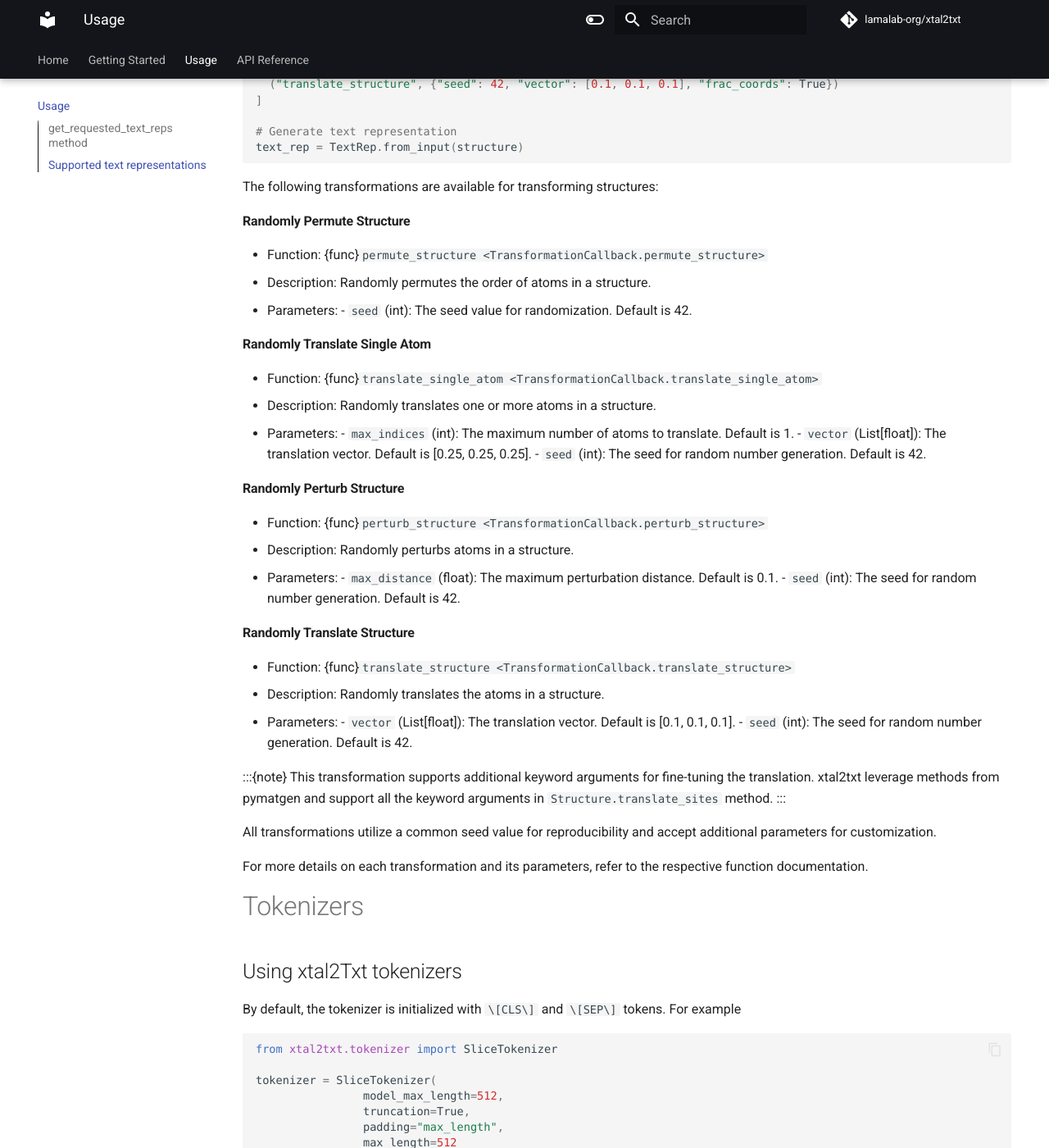
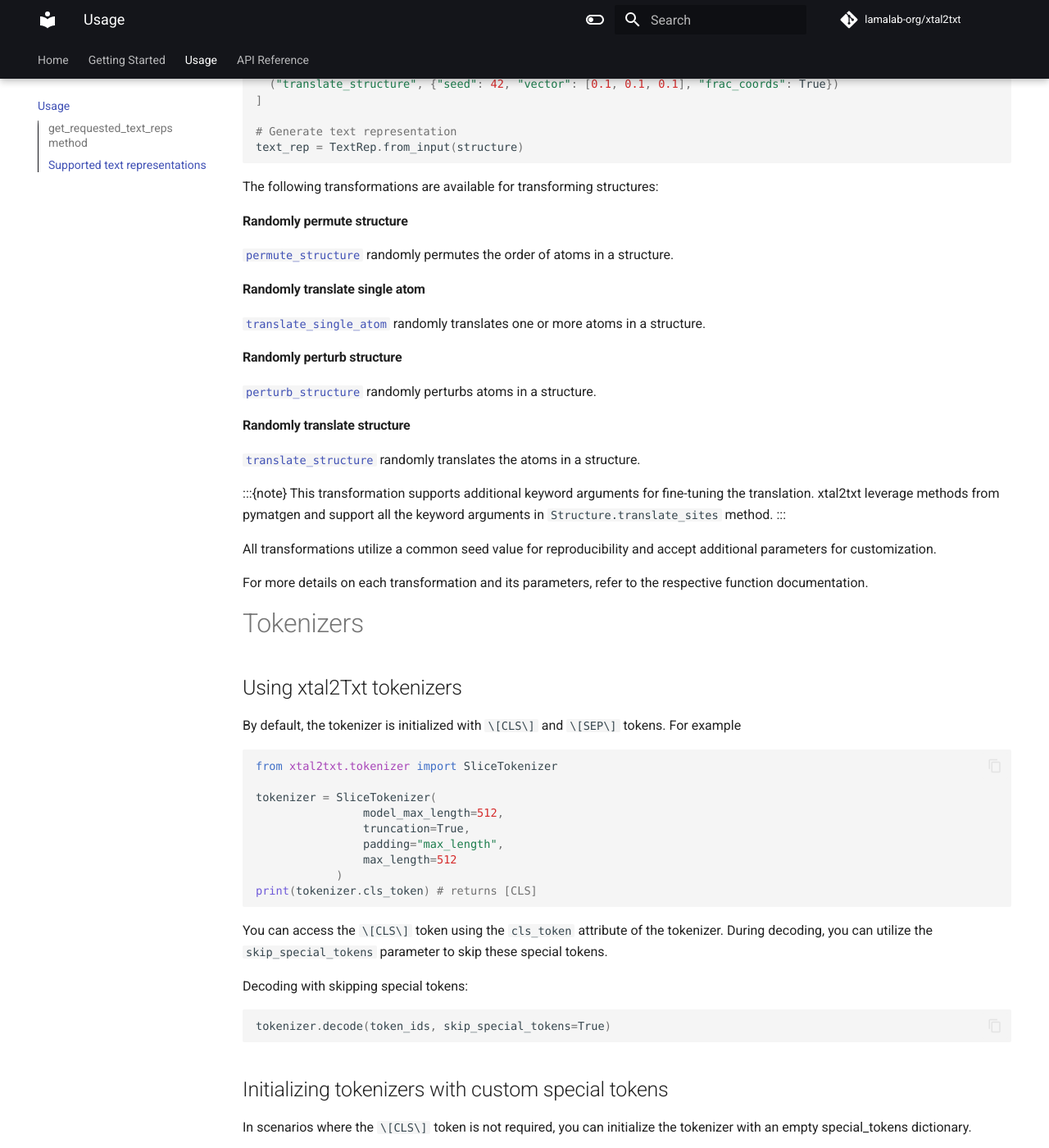
Before and after one commit to lamalab-org/xtal2txt, an MkDocs documentation site: the page built from docs/usage.md, in a window 1280 px wide and 1400 px high, scrolled down 1690 px. Shown: the whole window at 82% size. Built offline with MkDocs 1.6.1 and Material for MkDocs 9.7.7, drawn with Linux system fonts in a browser that asks for light colours; some web fonts are replaced; comment, search, counter and statistics services are not loaded.

Commit message:
update references

```diff
--- a/docs/usage.md
+++ b/docs/usage.md
@@ -75,36 +75,21 @@ text_rep = TextRep.from_input(structure)
 
 The following transformations are available for transforming structures:
 
-#### Randomly Permute Structure
+#### Randomly permute structure
 
-- Function: {func}`permute_structure <TransformationCallback.permute_structure>`
-- Description: Randomly permutes the order of atoms in a structure.
-- Parameters:
-  \- `seed` (int): The seed value for randomization. Default is 42.
+[`permute_structure`](api.md#xtal2txt.transforms.TransformationCallback.permute_structure) randomly permutes the order of atoms in a structure.
 
-#### Randomly Translate Single Atom
-- Function: {func}`translate_single_atom <TransformationCallback.translate_single_atom>`
-- Description: Randomly translates one or more atoms in a structure.
-- Parameters:
-  \- `max_indices` (int): The maximum number of atoms to translate. Default is 1.
-  \- `vector` (List\[float\]): The translation vector. Default is \[0.25, 0.25, 0.25\].
-  \- `seed` (int): The seed for random number generation. Default is 42.
+#### Randomly translate single atom
+[`translate_single_atom`](api.md#xtal2txt.transforms.TransformationCallback.translate_single_atom) randomly translates one or more atoms in a structure.
 
-#### Randomly Perturb Structure
 
-- Function: {func}`perturb_structure <TransformationCallback.perturb_structure>`
-- Description: Randomly perturbs atoms in a structure.
-- Parameters:
- \- `max_distance` (float): The maximum perturbation distance. Default is 0.1.
- \- `seed` (int): The seed for random number generation. Default is 42.
+#### Randomly perturb structure
 
-#### Randomly Translate Structure
+[`perturb_structure`](api.md#xtal2txt.transforms.TransformationCallback.perturb_structure) randomly perturbs atoms in a structure.
 
-- Function: {func}`translate_structure <TransformationCallback.translate_structure>`
-- Description: Randomly translates the atoms in a structure.
-- Parameters:
- \- `vector` (List\[float\]): The translation vector. Default is \[0.1, 0.1, 0.1\].
- \- `seed` (int): The seed for random number generation. Default is 42.
+#### Randomly translate structure
+
+[`translate_structure`](api.md#xtal2txt.transforms.TransformationCallback.translate_structure) randomly translates the atoms in a structure.
 
  :::{note}
  This transformation supports additional keyword arguments for fine-tuning the translation.
```
